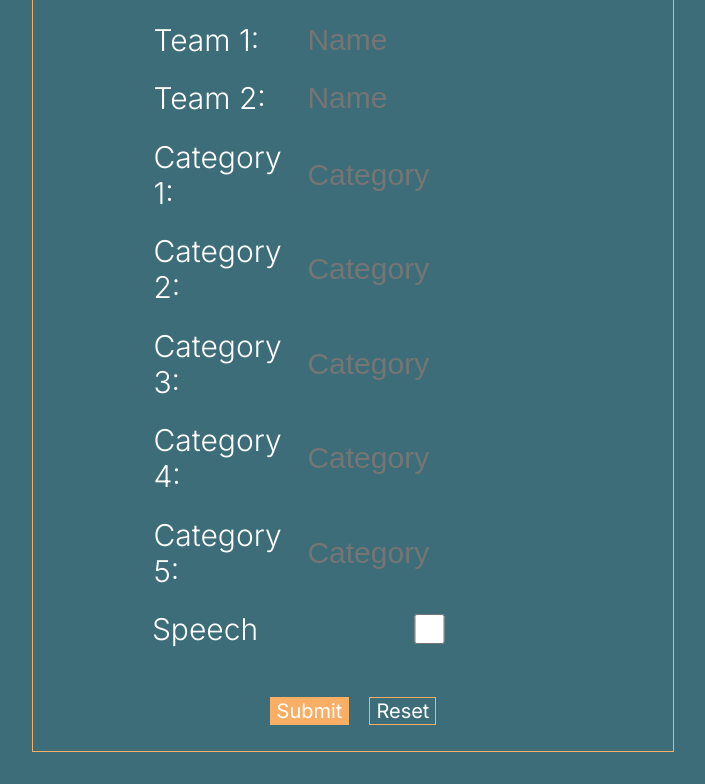
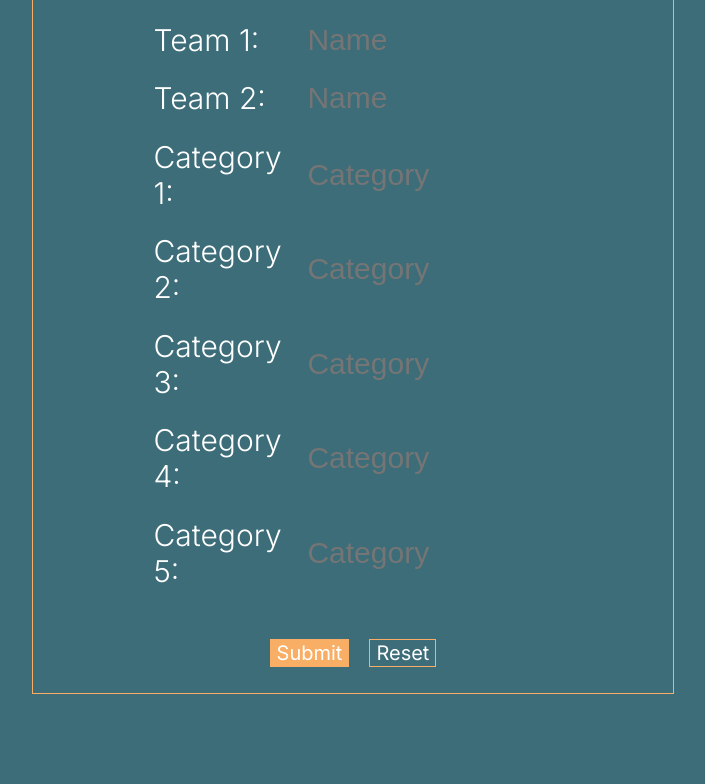
Before and after one commit to thomasherstad/geoparty, a Flask app: page /game in a window 1280 px wide. Shown: the part 119-903 px from the top of the page, without its empty margins (288-993 px from the left). After the commit the page ends 813 px from the top, so only its background shows below. Run offline with Flask 3, Linux system fonts and the light colour scheme.

Commit message:
removed tts from setup form on the front end

```diff
--- a/src/frontend/templates/setup.html
+++ b/src/frontend/templates/setup.html
@@ -34,10 +34,6 @@
                 <label for="category5">Category 5: </label>
                 <input type="text" id="category5" name="category5" placeholder="Category" autocomplete="off" required><br>
             </div>
-            <div class="form-field">
-                <label for="tts-checkbox">Speech</label>
-                <input type="checkbox" id="tts-checkbox" name="tts-checkbox">
-            </div>
             <br><br>
             <div id="form-buttons">
                 <input type="submit" value="Submit">
```
